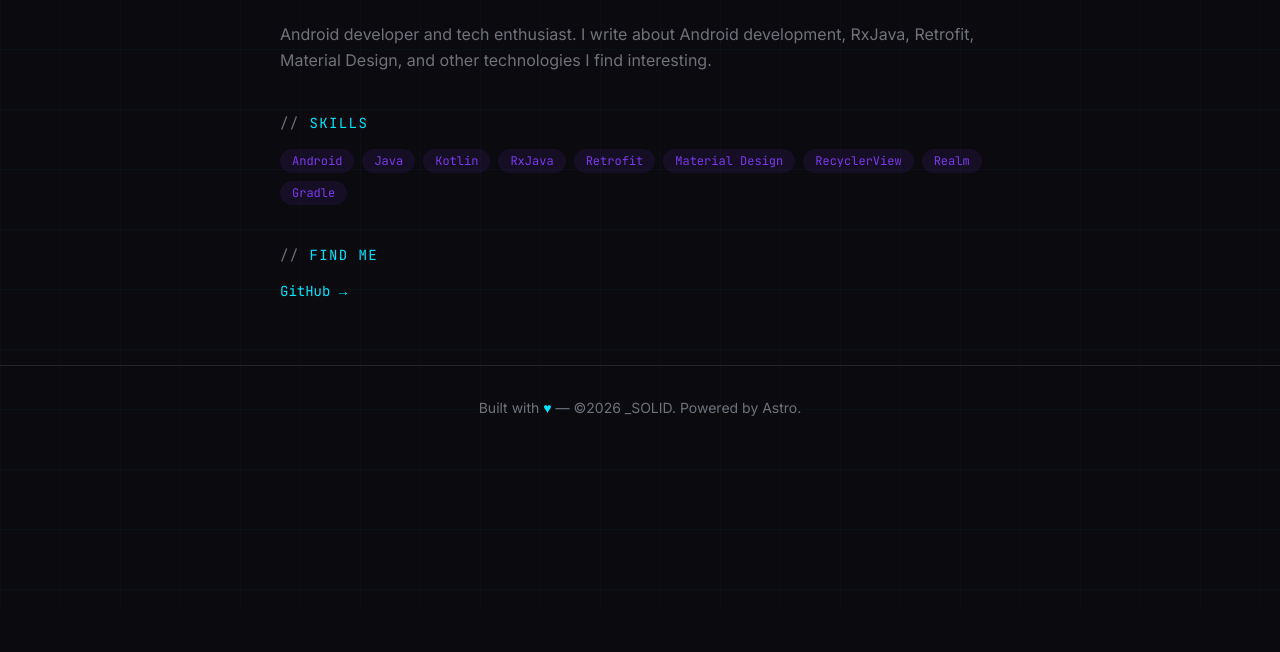
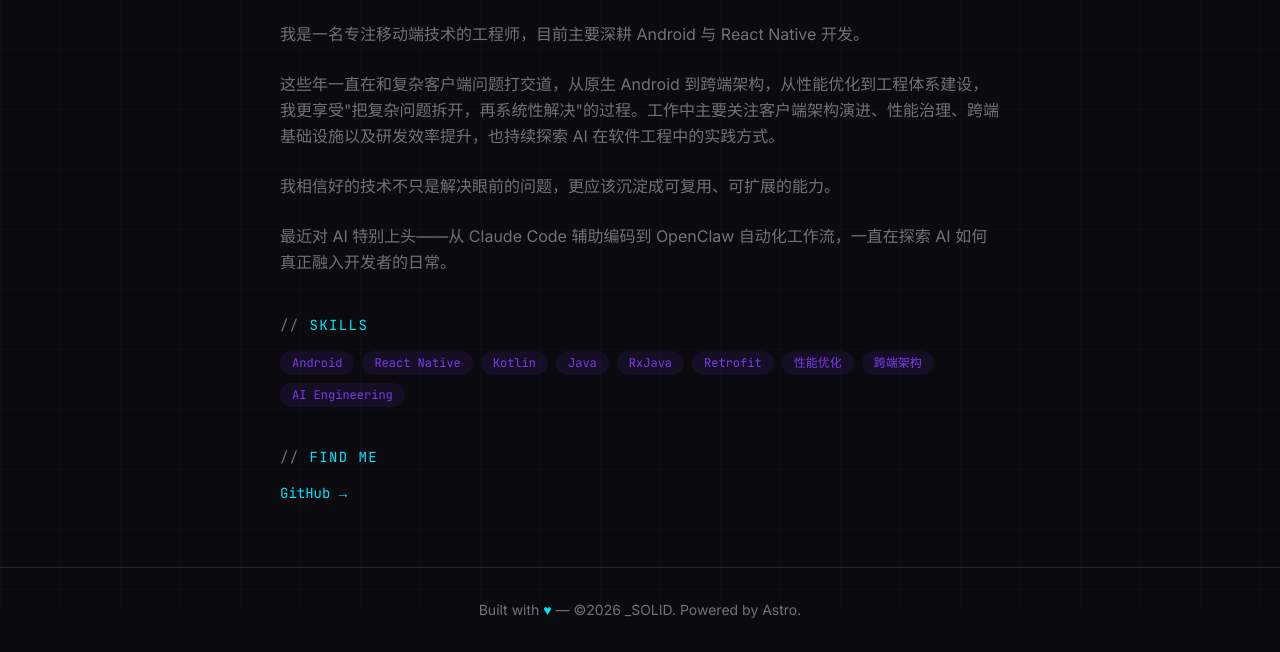
Before and after one commit to burgessjp/burgessjp.github.io, an Astro site: page /about in a window 1280 px wide. Shown: the part 191-843 px from the top of the page. Before the commit the page ends 800 px from the top, so only its background shows below. Built offline with nearby package versions, Linux system fonts and the light colour scheme; Astro itself is replaced by a stand-in of ours.

Commit message:
feat: update About page with personal introduction
Co-Authored-By: Claude Opus 4.7 <noreply@anthropic.com>

```diff
--- a/src/pages/about.astro
+++ b/src/pages/about.astro
@@ -17,8 +17,19 @@ import Footer from '../components/Footer.astro';
       </p>
 
       <p>
-        Android developer and tech enthusiast. I write about Android development,
-        RxJava, Retrofit, Material Design, and other technologies I find interesting.
+        我是一名专注移动端技术的工程师，目前主要深耕 Android 与 React Native 开发。
+      </p>
+
+      <p>
+        这些年一直在和复杂客户端问题打交道，从原生 Android 到跨端架构，从性能优化到工程体系建设，我更享受"把复杂问题拆开，再系统性解决"的过程。工作中主要关注客户端架构演进、性能治理、跨端基础设施以及研发效率提升，也持续探索 AI 在软件工程中的实践方式。
+      </p>
+
+      <p>
+        我相信好的技术不只是解决眼前的问题，更应该沉淀成可复用、可扩展的能力。
+      </p>
+
+      <p>
+        最近对 AI 特别上头——从 Claude Code 辅助编码到 OpenClaw 自动化工作流，一直在探索 AI 如何真正融入开发者的日常。
       </p>
 
       <div class="mt-10">
@@ -26,7 +37,7 @@ import Footer from '../components/Footer.astro';
           <span class="text-text-muted">// </span>Skills
         </h2>
         <div class="flex flex-wrap gap-2">
-          {['Android', 'Java', 'Kotlin', 'RxJava', 'Retrofit', 'Material Design', 'RecyclerView', 'Realm', 'Gradle'].map((skill) => (
+          {['Android', 'React Native', 'Kotlin', 'Java', 'RxJava', 'Retrofit', '性能优化', '跨端架构', 'AI Engineering'].map((skill) => (
             <span class="font-mono text-xs text-accent2 bg-[rgba(124,58,237,0.1)] px-3 py-1 rounded-full">
               {skill}
             </span>
```
